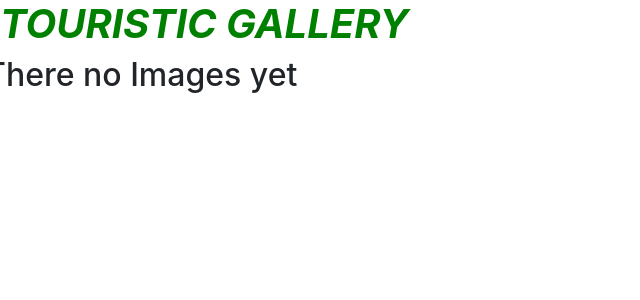
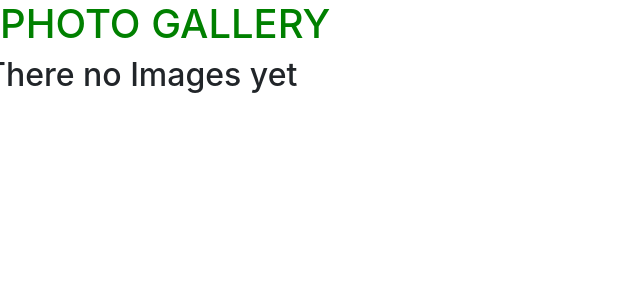
Before and after one commit to ambonte/personal-gallery, a Django app: template galleries/templates/galler.html in a window 1280 px wide. Shown: the part 96-396 px from the top of the page, without its empty margins (0-640 px from the left). Run offline with Django 3.2, Linux system fonts and the light colour scheme; the template is opened without the code that fills it, so the values that code supplies are empty; some libraries are stand-ins or nearby versions.

Commit message:
adding readme

```diff
--- a/galleries/templates/galler.html
+++ b/galleries/templates/galler.html
@@ -1,6 +1,6 @@
 {% extends 'all-photo/base.html' %}
 {% block content %}
-<h1 style="font-weight: bolder; font-style: italic;">TOURISTIC GALLERY</h1>
+<h1>PHOTO GALLERY</h1>
 {% for photo_item in images %}
 <div class="col-xs-4 col-sm-4 col-md-4 col-lg-4">
     <h1>{{photo.photographer}}</h1>
```
Also changed, not shown: README.md.
